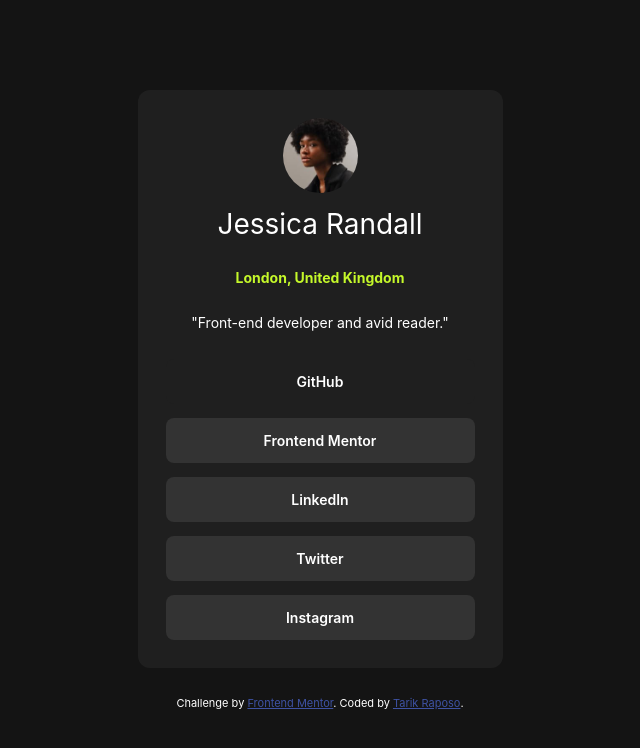
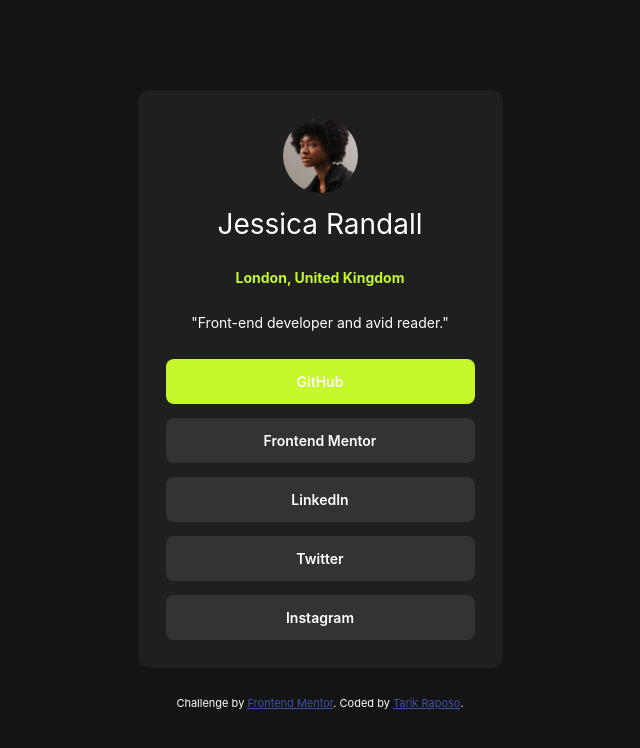
Before and after one commit to tarikraposo/social-links-profile, a plain HTML site: page index.html in a window 1280 px wide. In both pictures the pointer is over the link "GitHub". Shown: the whole page, without its empty margins (320-960 px from the left). Drawn offline with Linux system fonts and the light colour scheme.

Commit message:
Update style.css

```diff
--- a/style.css
+++ b/style.css
@@ -56,7 +56,7 @@
             width: 100%;
             text-align: center;
             &:hover {
-                background-color: var(--grey-800);
+                background-color: var(--green);
             }
 
         }
```
